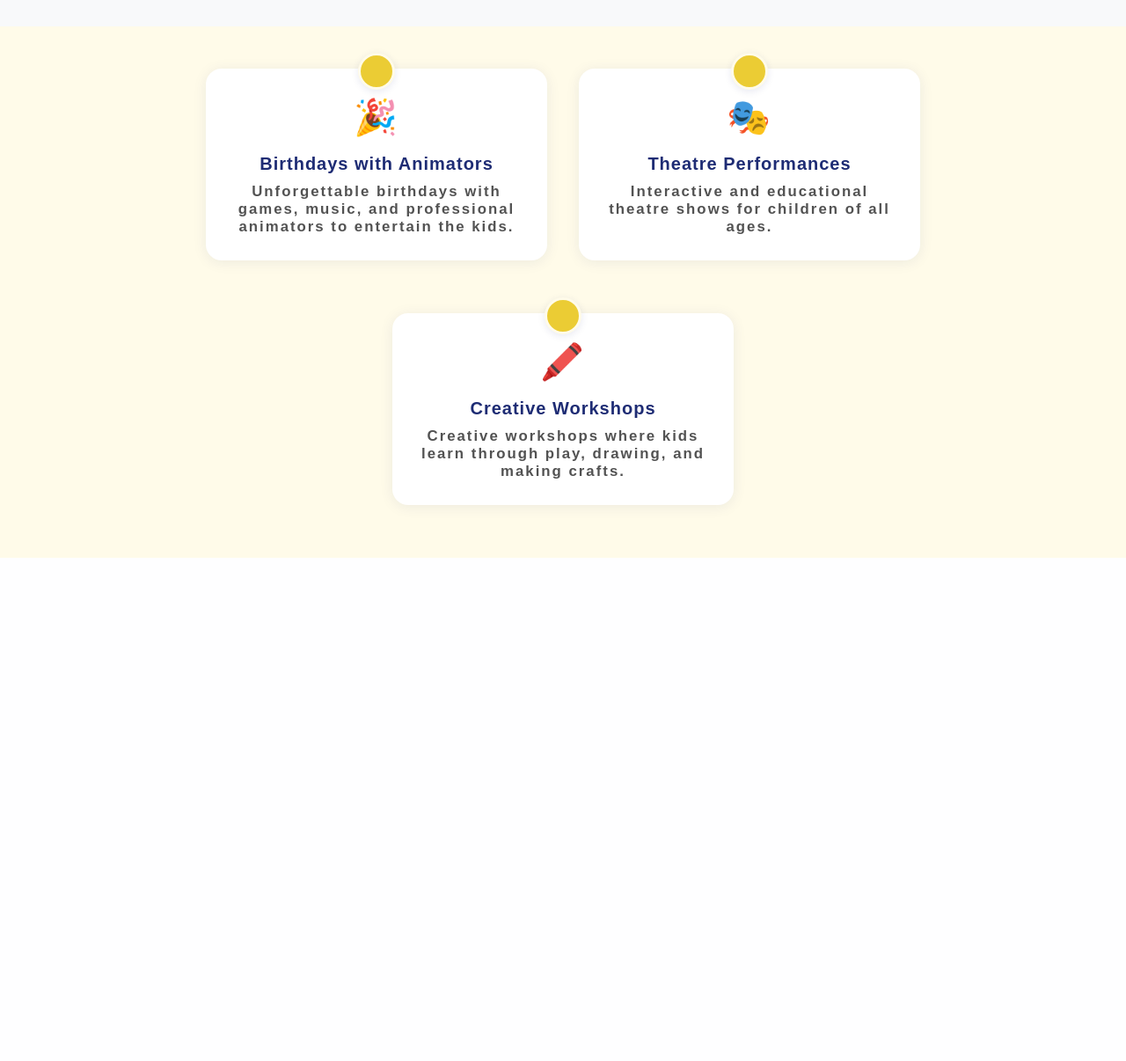
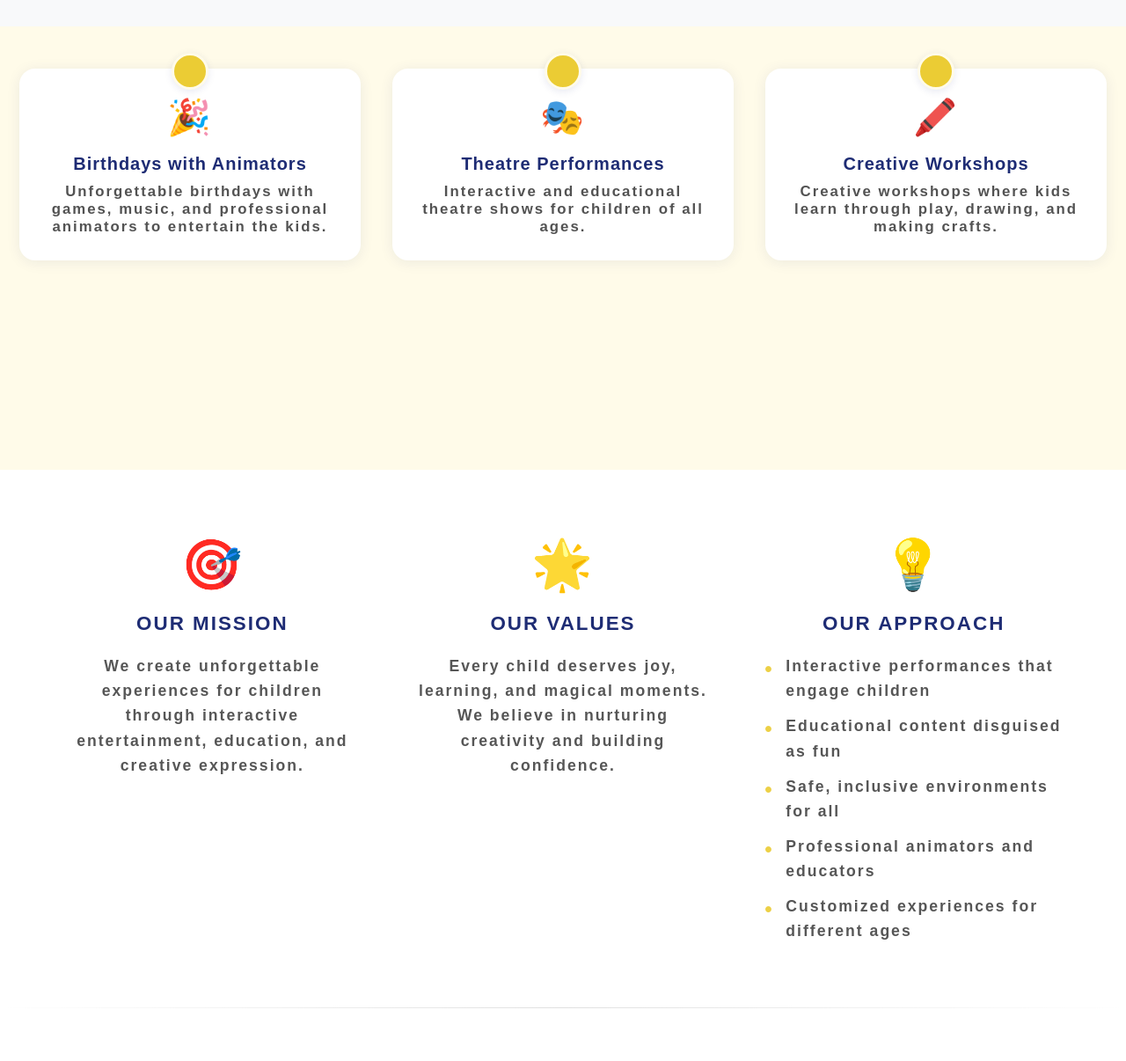
Before and after one commit to ElNaga/tsite, a PHP site: page / in a window 1280 px wide. Shown: the part 670-1876 px from the top of the page at 88% size. Before the commit the page ends 1304 px from the top, so only its background shows below. Run offline with PHP 8.4, Linux system fonts and the light colour scheme; some web fonts are replaced.

Commit message:
about us section "

```diff
--- /dev/null
+++ b/components/hero/aboutus.css
@@ -0,0 +1,148 @@
+.about-us-section {
+    width: 100%;
+    background: #fff;
+    padding: 80px 0 60px 0;
+    display: flex;
+    flex-direction: column;
+    align-items: center;
+}
+
+.about-us-container {
+    display: grid;
+    grid-template-columns: repeat(3, 1fr);
+    gap: 60px;
+    max-width: 1200px;
+    width: 100%;
+    padding: 0 2rem;
+    box-sizing: border-box;
+}
+
+.about-column {
+    display: flex;
+    flex-direction: column;
+    align-items: center;
+    text-align: center;
+}
+
+.about-icon {
+    font-size: 3.5rem;
+    margin-bottom: 24px;
+    line-height: 1;
+}
+
+.about-heading {
+    font-size: 1.4rem;
+    font-weight: 700;
+    color: #1E2C74;
+    text-transform: uppercase;
+    letter-spacing: 2px;
+    margin: 0 0 20px 0;
+    line-height: 1.3;
+    font-family: var(--main-font);
+}
+
+.about-body {
+    font-size: 1.1rem;
+    color: #444;
+    line-height: 1.6;
+    margin: 0;
+    opacity: 0.9;
+    font-family: var(--main-font);
+}
+
+.about-list {
+    list-style: none;
+    padding: 0;
+    margin: 0;
+    text-align: left;
+    width: 100%;
+}
+
+.about-list li {
+    font-size: 1.1rem;
+    color: #444;
+    line-height: 1.6;
+    margin-bottom: 12px;
+    padding-left: 24px;
+    position: relative;
+    opacity: 0.9;
+    font-family: var(--main-font);
+}
+
+.about-list li::before {
+    content: '•';
+    color: #ebcc34;
+    font-weight: bold;
+    font-size: 1.5rem;
+    position: absolute;
+    left: 0;
+    top: -2px;
+}
+
+.about-divider {
+    width: 100%;
+    height: 1px;
+    background: linear-gradient(to right, transparent, #e0e0e0, transparent);
+    margin-top: 60px;
+}
+
+@media (max-width: 900px) {
+    .about-us-container {
+        grid-template-columns: 1fr;
+        gap: 40px;
+        padding: 0 1.5rem;
+    }
+
+    .about-column {
+        max-width: 100%;
+    }
+
+    .about-icon {
+        font-size: 3rem;
+        margin-bottom: 20px;
+    }
+
+    .about-heading {
+        font-size: 1.3rem;
+        margin-bottom: 16px;
+    }
+
+    .about-body, .about-list li {
+        font-size: 1rem;
+    }
+
+    .about-list {
+        text-align: center;
+    }
+
+    .about-list li {
+        padding-left: 0;
+        padding-top: 8px;
+    }
+
+    .about-list li::before {
+        position: static;
+        margin-right: 8px;
+    }
+}
+
+@media (max-width: 600px) {
+    .about-us-section {
+        padding: 60px 0 40px 0;
+    }
+
+    .about-us-container {
+        gap: 32px;
+        padding: 0 1rem;
+    }
+
+    .about-icon {
+        font-size: 2.5rem;
+        margin-bottom: 16px;
+    }
+
+    .about-heading {
+        font-size: 1.2rem;
+        margin-bottom: 12px;
+    }
+}
--- /dev/null
+++ b/components/hero/aboutus.php
@@ -0,0 +1,45 @@
+<?php
+$aboutSections = [
+    [
+        'icon' => '🎯',
+        'heading_key' => 'about_mission_title',
+        'body_key' => 'about_mission_desc',
+        'is_list' => false,
+    ],
+    [
+        'icon' => '🌟',
+        'heading_key' => 'about_values_title',
+        'body_key' => 'about_values_desc',
+        'is_list' => false,
+    ],
+    [
+        'icon' => '💡',
+        'heading_key' => 'about_approach_title',
+        'body_key' => 'about_approach_list',
+        'is_list' => true,
+    ],
+];
+?>
+<section class="about-us-section">
+    <div class="about-us-container">
+        <?php foreach ($aboutSections as $section): ?>
+            <div class="about-column">
+                <div class="about-icon"><?= $section['icon'] ?></div>
+                <h2 class="about-heading"><?= htmlspecialchars(I18nService::t($section['heading_key'])) ?></h2>
+                <?php if ($section['is_list']): ?>
+                    <ul class="about-list">
+                        <?php
+                        $listItems = explode('|', I18nService::t($section['body_key']));
+                        foreach ($listItems as $item):
+                        ?>
+                            <li><?= htmlspecialchars(trim($item)) ?></li>
+                        <?php endforeach; ?>
+                    </ul>
+                <?php else: ?>
+                    <p class="about-body"><?= htmlspecialchars(I18nService::t($section['body_key'])) ?></p>
+                <?php endif; ?>
+            </div>
+        <?php endforeach; ?>
+    </div>
+    <div class="about-divider"></div>
+</section>
--- a/components/hero/hero.css
+++ b/components/hero/hero.css
@@ -216,12 +216,11 @@
 .services-offered-container {
     display: flex;
     gap: 36px;
-    max-width: 1100px;
     width: 100%;
     justify-content: center;
     align-items: stretch;
     position: relative;
-    height: auto;
+    height: fit-content;
     flex-wrap: wrap;
 }
 .service-block {
--- a/components/hero/hero.php
+++ b/components/hero/hero.php
@@ -30,6 +30,7 @@ $events = EventService::getAllEvents(I18nService::getCurrentLang());
     </div>
 </section>
 <?php include __DIR__ . '/servicesoffered.php'; ?>
+<?php include __DIR__ . '/aboutus.php'; ?>
 <script>
 const events = <?php echo json_encode($events); ?>;
 let currentIdx = 0;
--- a/i18n.php
+++ b/i18n.php
@@ -23,6 +23,12 @@ class I18nService {
             'service2_desc' => 'Interactive and educational theatre shows for children of all ages.',
             'service3_title' => 'Creative Workshops',
             'service3_desc' => 'Creative workshops where kids learn through play, drawing, and making crafts.',
+            'about_mission_title' => 'Our Mission',
+            'about_mission_desc' => 'We create unforgettable experiences for children through interactive entertainment, education, and creative expression.',
+            'about_values_title' => 'Our Values',
+            'about_values_desc' => 'Every child deserves joy, learning, and magical moments. We believe in nurturing creativity and building confidence.',
+            'about_approach_title' => 'Our Approach',
+            'about_approach_list' => 'Interactive performances that engage children|Educational content disguised as fun|Safe, inclusive environments for all|Professional animators and educators|Customized experiences for different ages',
         ],
         'fr' => [
             'home' => 'Accueil',
@@ -43,6 +49,12 @@ class I18nService {
             'service2_desc' => 'Des spectacles de théâtre interactifs et éducatifs pour les enfants de tous âges.',
             'service3_title' => 'Ateliers créatifs',
             'service3_desc' => 'Des ateliers créatifs où les enfants apprennent en jouant, dessinant et fabriquant des objets.',
+            'about_mission_title' => 'Notre Mission',
+            'about_mission_desc' => 'Nous créons des expériences inoubliables pour les enfants à travers le divertissement interactif, l\'éducation et l\'expression créative.',
+            'about_values_title' => 'Nos Valeurs',
+            'about_values_desc' => 'Chaque enfant mérite la joie, l\'apprentissage et des moments magiques. Nous croyons en l\'épanouissement de la créativité et le développement de la confiance.',
+            'about_approach_title' => 'Notre Approche',
+            'about_approach_list' => 'Spectacles interactifs qui engagent les enfants|Contenu éducatif déguisé en amusement|Environnements sûrs et inclusifs pour tous|Animateurs et éducateurs professionnels|Expériences personnalisées selon l\'âge',
         ],
         'mk' => [
             'home' => 'Дома',
@@ -63,6 +75,12 @@ class I18nService {
             'service2_desc' => 'Интерактивни и едукативни театарски претстави за деца од сите возрасти.',
             'service3_title' => 'Работилници',
             'service3_desc' => 'Креативни работилници каде децата учат преку игра, цртање и изработка на ракотворби.',
+            'about_mission_title' => 'Нашата Мисија',
+            'about_mission_desc' => 'Создаваме незаборавни искуства за децата преку интерактивна забава, едукација и креативна експресија.',
+            'about_values_title' => 'Нашите Вредности',
+            'about_values_desc' => 'Секое дете заслужува радост, учење и магични моменти. Веруваме во негување на креативноста и градење на самодоверба.',
+            'about_approach_title' => 'Нашиот Пристап',
+            'about_approach_list' => 'Интерактивни претстави што ги ангажираат децата|Едукативна содржина преправена како забава|Безбедни, инклузивни средини за сите|Професионални аниматори и едукатори|Прилагодени искуства за различни возрасти',
         ],
     ];
 
--- a/index.php
+++ b/index.php
@@ -10,6 +10,7 @@ require_once __DIR__ . '/i18n.php';
     <link rel="stylesheet" href="style.css">
     <link rel="stylesheet" href="components/navbar/navbar.css">
     <link rel="stylesheet" href="components/hero/hero.css">
+    <link rel="stylesheet" href="components/hero/aboutus.css">
 </head>
 <body>
     <?php include __DIR__ . '/components/navbar/navbar.php'; ?>
--- a/style.css
+++ b/style.css
@@ -1,10 +1,16 @@
 @font-face {
-  font-family: 'HK Grotesk';
-  src: url('/fonts/hk-grotesk.woff2') format('woff2');
-  font-weight: 400 700;
-  font-display: swap;
-}
-
+    font-family: 'LobsterTwo-Latin';
+    src: url('https://fonts.googleapis.com/css2?family=Lobster+Two&display=swap') format('woff2');
+    unicode-range: U+0000-00FF, U+0100-024F;
+  }
+  @font-face {
+    font-family: 'LobsterTwo-Cyrillic';
+    src: url('LobsterCyrillic.woff2') format('woff2');
+    unicode-range: U+0400-04FF, U+0500-052F;
+  }
+  body {
+    font-family: 'LobsterTwo-Latin','LobsterTwo-Cyrillic', cursive;
+  }
 :root {
     --main-font: 'HK Grotesk', Arial, sans-serif;
 }
```
